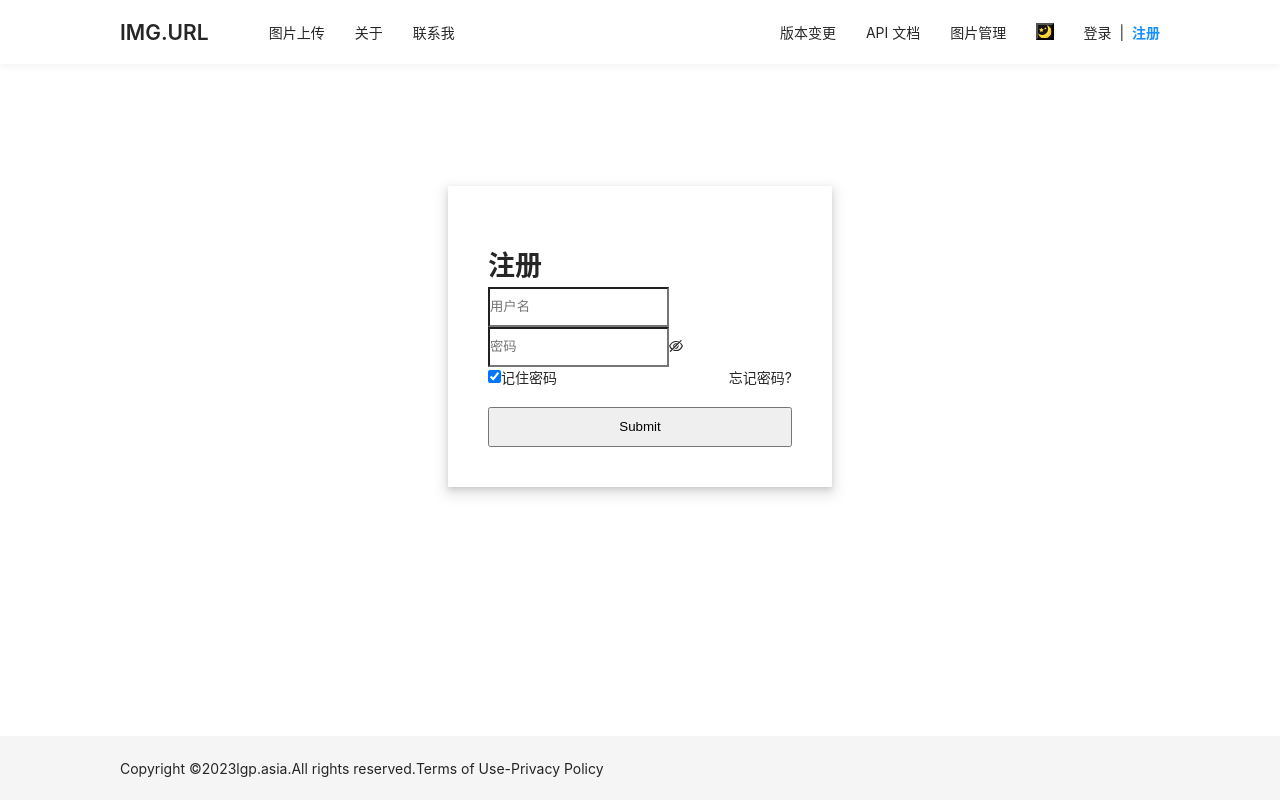
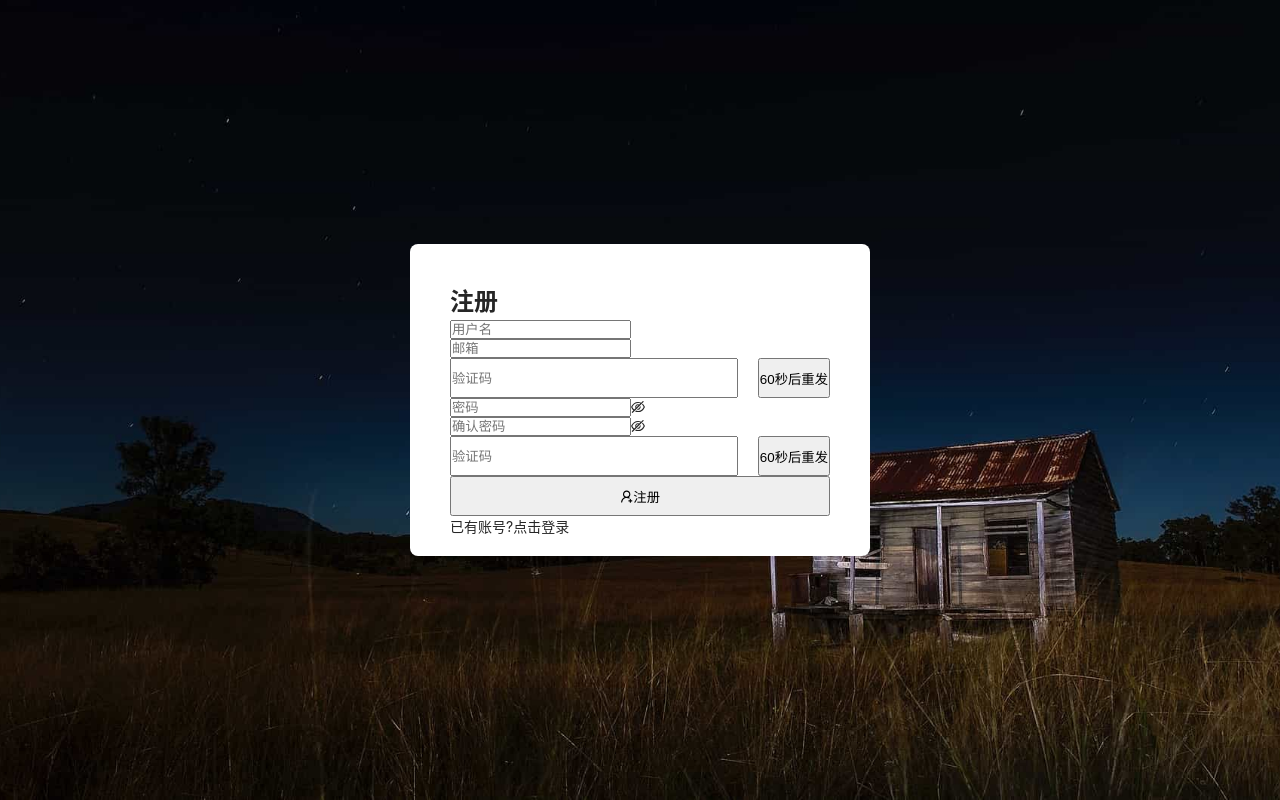
Before and after one commit to leigp555/img-link, a Vue app: page /register in a window 1280 px wide. Built offline with nearby package versions, Linux system fonts and the light colour scheme.

Commit message:
feat: 完善注册页注册字段

```diff
--- a/src/style/login.scss
+++ b/src/style/login.scss
@@ -18,7 +18,7 @@
     .login {
       min-width: 200px;
       width: calc(100vw - 110px);
-      max-width: 320px;
+      max-width: 380px;
       margin: 40px 40px 20px 40px;
       overflow: hidden;
       > .title {
--- a/src/views/Login.vue
+++ b/src/views/Login.vue
@@ -15,14 +15,22 @@
             name="username"
             :rules="[{ required: true, message: 'Please input your username!' }]"
           >
-            <a-input v-model:value="formState.username" placeholder="用户名" />
+            <a-input
+              v-model:value="formState.username"
+              placeholder="用户名"
+              size="large"
+            />
           </a-form-item>
           <!--密码-->
           <a-form-item
             name="password"
             :rules="[{ required: true, message: 'Please input your password!' }]"
           >
-            <a-input-password v-model:value="formState.password" placeholder="密码" />
+            <a-input-password
+              v-model:value="formState.password"
+              placeholder="密码"
+              size="large"
+            />
           </a-form-item>
           <!--记住密码/忘记密码-->
           <a-form-item name="remember">
@@ -33,7 +41,10 @@
           </a-form-item>
           <!--登录-->
           <a-form-item>
-            <a-button type="primary" html-type="submit" style="width: 100%"
+            <a-button
+              type="primary"
+              html-type="submit"
+              style="width: 100%; height: 40px"
               >登录</a-button
             >
           </a-form-item>
--- a/src/views/Register.vue
+++ b/src/views/Register.vue
@@ -1,70 +1,144 @@
 <template>
-  <Layout>
+  <section class="bac-cover">
+    <div class="login-wrap">
       <div class="login">
-      <p class="title animate__animated animate__bounceInRight">注册</p>
+        <p class="title animate__animated animate__bounceInLeft">注册</p>
         <a-form
           :model="formState"
           autocomplete="on"
           @finish="onFinish"
           @finishFailed="onFinishFailed"
-        class="login-form"
+          class="login-form animate__animated animate__fadeInRight"
         >
+          <!--用户名-->
           <a-form-item
             name="username"
-          class="animate__animated animate__fadeInRight"
             :rules="[{ required: true, message: 'Please input your username!' }]"
           >
             <a-input
               v-model:value="formState.username"
+              placeholder="用户名"
               size="large"
-            placeholder="用户名"
             />
           </a-form-item>
-
+          <!--邮箱-->
+          <a-form-item
+            name="email"
+            :rules="[{ required: true, message: 'Please input your username!' }]"
+          >
+            <a-input v-model:value="formState.email" placeholder="邮箱" size="large" />
+          </a-form-item>
+          <!--邮箱验证码-->
+          <a-form-item
+            name="emailCaptcha"
+            :rules="[{ required: true, message: 'Please input your username!' }]"
+          >
+            <div
+              style="
+                display: flex;
+                gap: 20px;
+                justify-content: space-between;
+                align-items: stretch;
+              "
+            >
+              <a-input
+                v-model:value="formState.emailCaptcha"
+                placeholder="验证码"
+                size="large"
+                style="flex-grow: 10"
+              />
+              <!--<a-button style="align-self: stretch; height: 40px">获取验证码</a-button>-->
+              <a-button style="align-self: stretch; height: 40px">60秒后重发</a-button>
+            </div>
+          </a-form-item>
+          <!--密码-->
           <a-form-item
             name="password"
-          class="animate__animated animate__fadeInRight"
             :rules="[{ required: true, message: 'Please input your password!' }]"
           >
             <a-input-password
               v-model:value="formState.password"
+              placeholder="密码"
               size="large"
-            placeholder="密码"
             />
           </a-form-item>
-        <a-form-item name="remember" class="animate__animated animate__fadeInRight">
-          <div class="action">
-            <a-checkbox
-              v-model:checked="formState.remember"
-              style="color: var(--font-color)"
-              >记住密码</a-checkbox
+
+          <!--确认密码-->
+          <a-form-item
+            name="rePassword"
+            :rules="[{ required: true, message: 'Please input your password!' }]"
           >
-            <router-link to="">忘记密码?</router-link>
+            <a-input-password
+              v-model:value="formState.rePassword"
+              placeholder="确认密码"
+              size="large"
+            />
+          </a-form-item>
+
+          <!--图形验证码-->
+          <a-form-item
+            name="captcha"
+            :rules="[{ required: true, message: 'Please input your username!' }]"
+          >
+            <div
+              style="
+                display: flex;
+                gap: 20px;
+                justify-content: space-between;
+                align-items: stretch;
+              "
+            >
+              <a-input
+                v-model:value="formState.captcha"
+                placeholder="验证码"
+                size="large"
+                style="flex-grow: 10"
+              />
+              <!--<a-button style="align-self: stretch; height: 40px">获取验证码</a-button>-->
+              <a-button style="align-self: stretch; height: 40px">60秒后重发</a-button>
             </div>
           </a-form-item>
-        <a-form-item class="animate__animated animate__fadeInRight">
-          <a-button type="primary" html-type="submit" style="width: 100%; height: 40px"
-            >Submit</a-button
+          <!--登录-->
+          <a-form-item>
+            <a-button
+              type="primary"
+              html-type="submit"
+              style="width: 100%; height: 40px"
             >
+              <template #icon><user-add-outlined /></template>
+              注册</a-button
+            >
+          </a-form-item>
+          <a-form-item>
+            <router-link to="/login">已有账号?点击登录</router-link>
           </a-form-item>
         </a-form>
       </div>
-  </Layout>
+    </div>
+  </section>
 </template>
 
 <script lang="ts" setup>
 import { reactive } from 'vue'
-import Layout from '@/layout/Layout.vue'
+import { UserAddOutlined } from '@ant-design/icons-vue'
+import { useRoute } from 'vue-router'
 
+const router = useRoute()
 interface FormState {
   username: string
+  email: string
+  emailCaptcha: string
   password: string
-  remember: boolean
+  rePassword: string
+  captcha: string
 }
 const formState = reactive<FormState>({
   username: '',
+  email: '',
+  emailCaptcha: '',
   password: '',
-  remember: true
+  rePassword: '',
+  captcha: ''
 })
 const onFinish = (values: any) => {
   console.log('Success:', values)
@@ -76,41 +150,5 @@ const onFinishFailed = (errorInfo: any) => {
 </script>
 
 <style scoped lang="scss">
-.login {
-  margin-top: 12vh;
-  width: 30vw;
-  margin-left: auto;
-  margin-right: auto;
-  padding: 60px 40px 40px;
-  box-shadow: var(--login-shadow);
-  overflow: hidden;
-  > .title {
-    font-weight: 600;
-    font-size: 27px;
-  }
-  > .login-form {
-    margin-right: auto;
-    margin-left: auto;
-    .action {
-      display: flex;
-      justify-content: space-between;
-    }
-  }
-}
+@import '../style/login.scss';
 </style>
-
-<style lang="scss">
-.ant-form-item-control-input,
-.ant-form-item-control-input-content,
-.ant-input-password {
-  height: 40px;
-}
-.ant-input,
-.ant-input-password {
-  height: 100%;
-  background: var(--input-color);
-  svg {
-    fill: var(--font-color);
-  }
-}
-</style>
```
Lines whose indentation alone changed are shown as unchanged.
